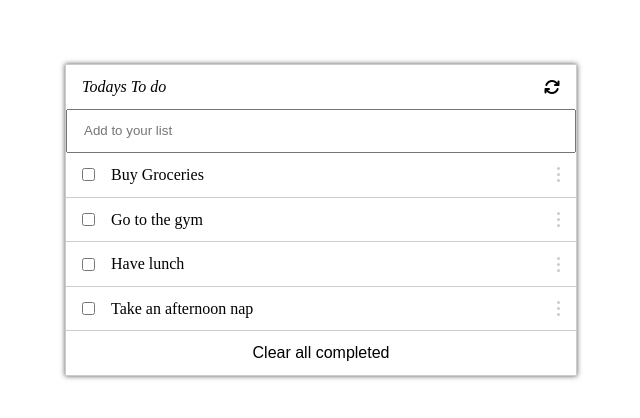
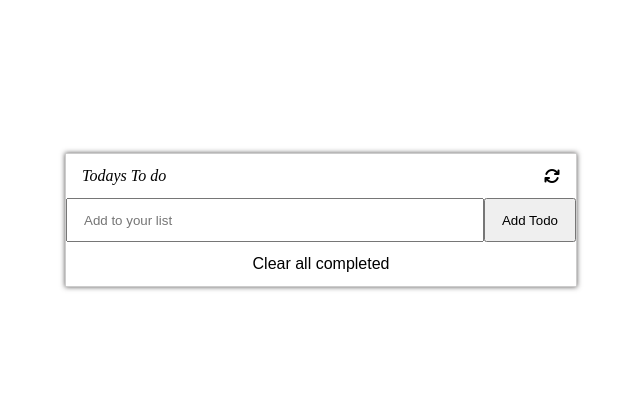
Before and after one commit to martinkarugaba/todoList_with_webpack, a website built with webpack: page src/index.html in a window 1280 px wide. Shown: the part 180-598 px from the top of the page, without its empty margins (319-959 px from the left). Built offline with nearby package versions, Linux system fonts and the light colour scheme.

Commit message:
implement add-todo functionality

```diff
--- /dev/null
+++ b/src/add-remove.js
@@ -0,0 +1,32 @@
+const todoList = document.querySelector('.todoList__wrapper');
+const input = document.querySelector('.input');
+const todoArr = [];
+
+export const addTodo = () => {
+  const todo = {
+    index: 0,
+    description: input.value,
+    completed: false,
+  };
+  console.log(todo);
+  todoArr.push(todo);
+  console.log(todoArr);
+};
+
+export const displayTodo = () => {
+  const todoData = todoArr.map((item) => {
+    const { index, description } = item;
+    return `
+      <div class="todo">
+        <input type="checkbox" name="" id="" />
+        <p class="description">${description}</p>
+        <div class="dots">
+          <div class="dot"></div>
+          <div class="dot"></div>
+          <div class="dot"></div>
+        </div>
+      </div>
+    `;
+  });
+  todoList.innerHTML = todoData.join(' ');
+};
--- a/src/index.css
+++ b/src/index.css
@@ -40,12 +40,19 @@ header p {
   font-style: italic;
 }
 
-form {
+.form {
+  display: flex;
+  justify-content: space-between;
+  align-items: center;
   width: 100%;
 }
 
 form input {
-  width: 100%;
+  flex:1;
+  padding: 0.8rem 1rem;
+}
+
+form .submit__button {
   padding: 0.8rem 1rem;
 }
 
--- a/src/index.html
+++ b/src/index.html
@@ -22,8 +22,9 @@
         <p>Todays To do</p>
         <i class="fa-solid fa-arrows-rotate refresh-icon"></i>
       </header>
-      <form>
-        <input type="text" placeholder="Add to your list" />
+      <form class="form">
+        <input class="input" type="text" placeholder="Add to your list" />
+        <button class="submit__button" type="submit">Add Todo</button>
       </form>
       <div class="todoList__wrapper">
       </div>
--- a/src/index.js
+++ b/src/index.js
@@ -1,42 +1,12 @@
 import './index.css';
+import { addTodo, displayTodo } from './add-remove';
 
-const todoList = document.querySelector('.todoList__wrapper');
+const form = document.querySelector('.form');
 
-const todoArray = [
-  {
-    index: 0,
-    description: 'Buy Groceries',
-    completed: false,
-  },
-  {
-    index: 1,
-    description: 'Go to the gym',
-    completed: false,
-  },
-  {
-    index: 2,
-    description: 'Have lunch',
-    completed: false,
-  },
-  {
-    index: 3,
-    description: 'Take an afternoon nap',
-    completed: false,
-  },
-];
 
-todoArray.forEach((item) => {
-  const { description } = item;
-
-  todoList.innerHTML += `
-    <div class="todo">
-      <input type="checkbox" name="" id="" />
-      <p class="description">${description}</p>
-      <div class="dots">
-        <div class="dot"></div>
-        <div class="dot"></div>
-        <div class="dot"></div>
-      </div>
-    </div>
-  `;
+form.addEventListener('submit', (e) => {
+  e.preventDefault();
+  addTodo();
+  displayTodo();
+  form.reset()
 });
```
